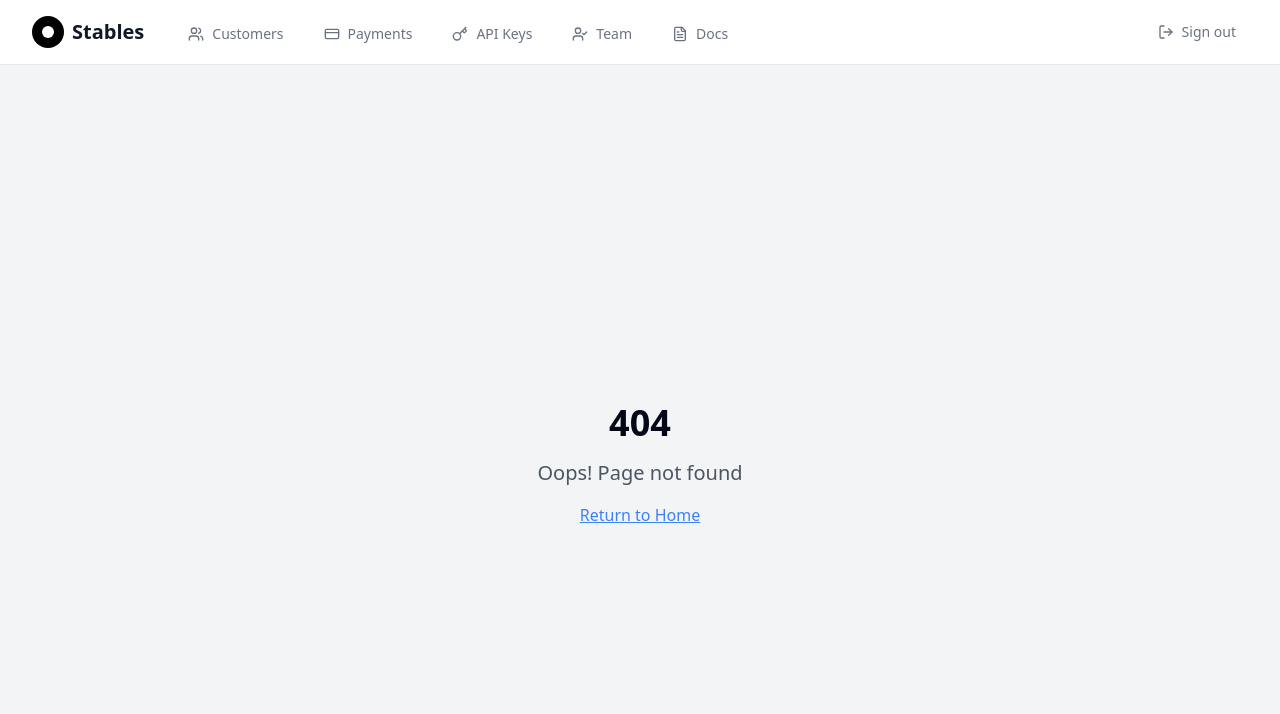
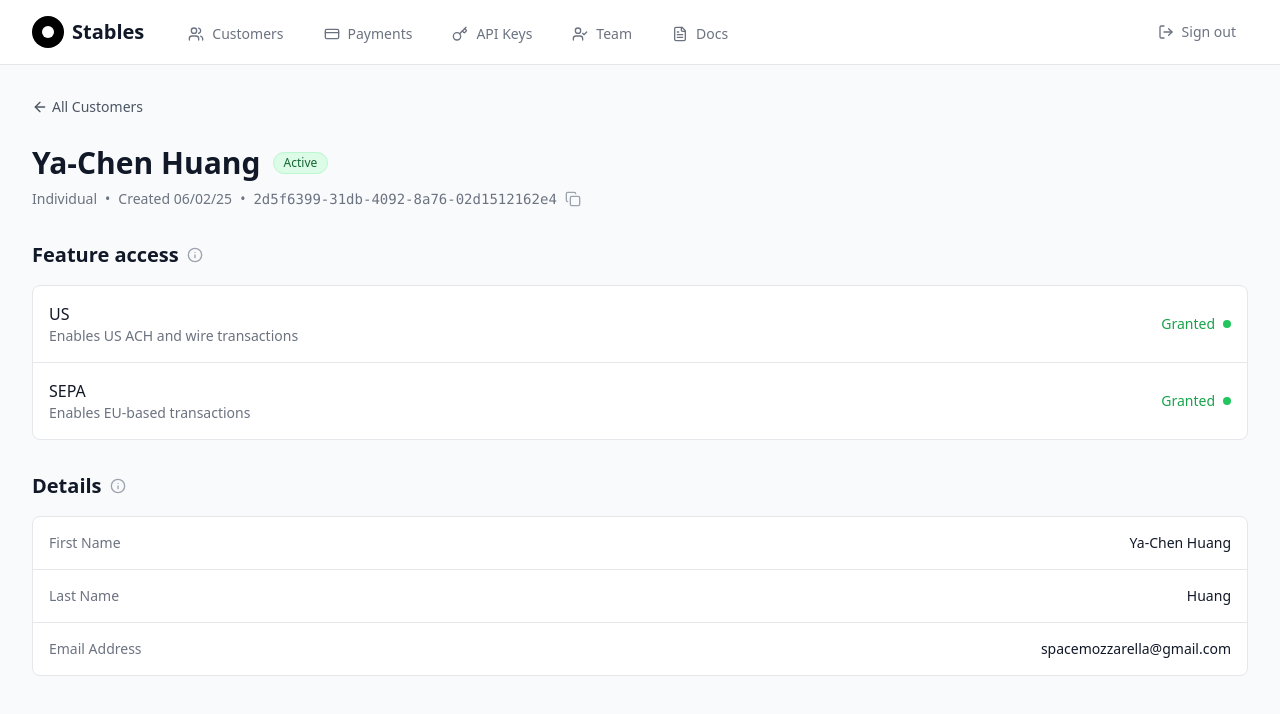
Before and after one commit to highlag555/stable-admin-view, a React (Vite) app: page /customer/1 in a window 1280 px wide. Before the commit this address had no page. Shown: the top 714 px of the page. Built offline with nearby package versions, Linux system fonts and the light colour scheme.

Commit message:
feat: Implement customer detail view
Create customer detail views for active and "needs action" customers, based on provided examples.

```diff
--- a/src/App.tsx
+++ b/src/App.tsx
@@ -6,6 +6,7 @@ import { QueryClient, QueryClientProvider } from "@tanstack/react-query";
 import { BrowserRouter, Routes, Route } from "react-router-dom";
 import Navigation from "./components/Navigation";
 import Customers from "./pages/Customers";
+import CustomerDetail from "./pages/CustomerDetail";
 import Payments from "./pages/Payments";
 import ApiKeys from "./pages/ApiKeys";
 import Team from "./pages/Team";
@@ -24,6 +25,7 @@ const App = () => (
           <Navigation />
           <Routes>
             <Route path="/" element={<Customers />} />
+            <Route path="/customer/:id" element={<CustomerDetail />} />
             <Route path="/payments" element={<Payments />} />
             <Route path="/api-keys" element={<ApiKeys />} />
             <Route path="/team" element={<Team />} />
--- /dev/null
+++ b/src/pages/CustomerDetail.tsx
@@ -0,0 +1,184 @@
+
+import { useParams, Link } from 'react-router-dom';
+import { ArrowLeft, Copy, Info } from 'lucide-react';
+import StatusBadge from '../components/StatusBadge';
+import { Button } from '../components/ui/button';
+
+const CustomerDetail = () => {
+  const { id } = useParams();
+
+  // Mock customer data - in a real app this would come from an API
+  const customers = [
+    {
+      id: '1',
+      name: 'Ya-Chen Huang',
+      type: 'Individual',
+      status: 'Active' as const,
+      dateCreated: '06/02/25',
+      customerId: '2d5f6399-31db-4092-8a76-02d1512162e4',
+      firstName: 'Ya-Chen Huang',
+      lastName: 'Huang',
+      email: 'spacemozzarella@gmail.com',
+      tasks: null,
+      featureAccess: {
+        us: 'Granted',
+        sepa: 'Granted'
+      }
+    },
+    {
+      id: '3',
+      name: 'Karensa Fisher',
+      type: 'Individual',
+      status: 'Needs action' as const,
+      dateCreated: '06/02/25',
+      customerId: '095c0013-ef79-4354-8b10-e6aedf353b3',
+      firstName: 'Karensa Fisher',
+      lastName: 'Fisher',
+      email: 'karensamclean@gmail.com',
+      tasks: 1,
+      featureAccess: {
+        us: 'Pending tasks',
+        sepa: 'Pending tasks'
+      }
+    }
+  ];
+
+  const customer = customers.find(c => c.id === id) || customers[0];
+
+  const copyToClipboard = (text: string) => {
+    navigator.clipboard.writeText(text);
+  };
+
+  return (
+    <div className="max-w-7xl mx-auto px-4 sm:px-6 lg:px-8 py-8">
+      {/* Back navigation */}
+      <div className="mb-6">
+        <Link to="/" className="inline-flex items-center text-sm text-gray-600 hover:text-gray-900">
+          <ArrowLeft className="w-4 h-4 mr-1" />
+          All Customers
+        </Link>
+      </div>
+
+      {/* Customer header */}
+      <div className="mb-8">
+        <div className="flex items-center gap-3 mb-2">
+          <h1 className="text-3xl font-bold text-gray-900">{customer.name}</h1>
+          <StatusBadge status={customer.status} />
+        </div>
+        <div className="flex items-center gap-2 text-sm text-gray-500">
+          <span>{customer.type}</span>
+          <span>•</span>
+          <span>Created {customer.dateCreated}</span>
+          <span>•</span>
+          <span className="font-mono">{customer.customerId}</span>
+          <button
+            onClick={() => copyToClipboard(customer.customerId)}
+            className="text-gray-400 hover:text-gray-600"
+          >
+            <Copy className="w-4 h-4" />
+          </button>
+        </div>
+      </div>
+
+      {/* Tasks section - only show for customers with pending tasks */}
+      {customer.tasks && (
+        <div className="mb-8">
+          <h2 className="text-xl font-semibold text-gray-900 mb-4">Tasks ({customer.tasks})</h2>
+          <div className="bg-white border border-gray-200 rounded-lg p-4">
+            <div className="flex items-center justify-between">
+              <div className="flex items-center">
+                <div className="w-8 h-8 bg-orange-100 rounded flex items-center justify-center mr-3">
+                  <Info className="w-4 h-4 text-orange-600" />
+                </div>
+                <div>
+                  <div className="font-medium text-gray-900">Add customer details</div>
+                  <div className="text-sm text-gray-500">Needed for US and SEPA</div>
+                </div>
+              </div>
+              <div className="flex gap-2">
+                <Button variant="outline" size="sm">Start</Button>
+                <Button variant="outline" size="sm">Copy link</Button>
+              </div>
+            </div>
+          </div>
+        </div>
+      )}
+
+      {/* Feature access section */}
+      <div className="mb-8">
+        <div className="flex items-center gap-2 mb-4">
+          <h2 className="text-xl font-semibold text-gray-900">Feature access</h2>
+          <Info className="w-4 h-4 text-gray-400" />
+        </div>
+        <div className="bg-white border border-gray-200 rounded-lg overflow-hidden">
+          <div className="divide-y divide-gray-200">
+            <div className="flex items-center justify-between p-4">
+              <div>
+                <div className="font-medium text-gray-900">US</div>
+                <div className="text-sm text-gray-500">Enables US ACH and wire transactions</div>
+              </div>
+              <div className="flex items-center">
+                {customer.featureAccess.us === 'Granted' ? (
+                  <div className="flex items-center text-green-600">
+                    <span className="text-sm font-medium mr-2">Granted</span>
+                    <div className="w-2 h-2 bg-green-500 rounded-full"></div>
+                  </div>
+                ) : (
+                  <div className="flex items-center text-yellow-600">
+                    <span className="text-sm font-medium mr-2">Pending tasks</span>
+                    <div className="w-2 h-2 bg-yellow-500 rounded-full"></div>
+                  </div>
+                )}
+              </div>
+            </div>
+            <div className="flex items-center justify-between p-4">
+              <div>
+                <div className="font-medium text-gray-900">SEPA</div>
+                <div className="text-sm text-gray-500">Enables EU-based transactions</div>
+              </div>
+              <div className="flex items-center">
+                {customer.featureAccess.sepa === 'Granted' ? (
+                  <div className="flex items-center text-green-600">
+                    <span className="text-sm font-medium mr-2">Granted</span>
+                    <div className="w-2 h-2 bg-green-500 rounded-full"></div>
+                  </div>
+                ) : (
+                  <div className="flex items-center text-yellow-600">
+                    <span className="text-sm font-medium mr-2">Pending tasks</span>
+                    <div className="w-2 h-2 bg-yellow-500 rounded-full"></div>
+                  </div>
+                )}
+              </div>
+            </div>
+          </div>
+        </div>
+      </div>
+
+      {/* Details section */}
+      <div>
+        <div className="flex items-center gap-2 mb-4">
+          <h2 className="text-xl font-semibold text-gray-900">Details</h2>
+          <Info className="w-4 h-4 text-gray-400" />
+        </div>
+        <div className="bg-white border border-gray-200 rounded-lg overflow-hidden">
+          <div className="divide-y divide-gray-200">
+            <div className="flex items-center justify-between p-4">
+              <div className="text-sm font-medium text-gray-500">First Name</div>
+              <div className="text-sm text-gray-900">{customer.firstName}</div>
+            </div>
+            <div className="flex items-center justify-between p-4">
+              <div className="text-sm font-medium text-gray-500">Last Name</div>
+              <div className="text-sm text-gray-900">{customer.lastName}</div>
+            </div>
+            <div className="flex items-center justify-between p-4">
+              <div className="text-sm font-medium text-gray-500">Email Address</div>
+              <div className="text-sm text-gray-900">{customer.email}</div>
+            </div>
+          </div>
+        </div>
+      </div>
+    </div>
+  );
+};
+
+export default CustomerDetail;
--- a/src/pages/Customers.tsx
+++ b/src/pages/Customers.tsx
@@ -1,19 +1,20 @@
 
 import { Search, Plus } from 'lucide-react';
+import { Link } from 'react-router-dom';
 import StatusBadge from '../components/StatusBadge';
 
 const Customers = () => {
   const customers = [
-    { name: 'Ya-Chen Huang', dateAdded: '06/02/25', type: 'Individual', status: 'Active' as const, tasks: null },
-    { name: 'Hakim Hettak', dateAdded: '06/02/25', type: 'Individual', status: 'Active' as const, tasks: null },
-    { name: 'Karensa Fisher', dateAdded: '06/02/25', type: 'Individual', status: 'Needs action' as const, tasks: 1 },
-    { name: 'Ciro Felipe Rincon Yepez', dateAdded: '06/02/25', type: 'Individual', status: 'Needs action' as const, tasks: 1 },
-    { name: 'Simon Sibiya', dateAdded: '06/02/25', type: 'Individual', status: 'Active' as const, tasks: null },
-    { name: 'Abhishek Singh', dateAdded: '06/02/25', type: 'Individual', status: 'Active' as const, tasks: null },
-    { name: 'Ayasy El Qodri', dateAdded: '06/02/25', type: 'Individual', status: 'Active' as const, tasks: null },
-    { name: 'Wan Zulazmi', dateAdded: '06/02/25', type: 'Individual', status: 'Needs action' as const, tasks: 1 },
-    { name: 'Ranjani Prasad', dateAdded: '06/01/25', type: 'Individual', status: 'Active' as const, tasks: null },
-    { name: 'Farjana Akter', dateAdded: '06/01/25', type: 'Individual', status: 'Needs action' as const, tasks: 1 },
+    { id: '1', name: 'Ya-Chen Huang', dateAdded: '06/02/25', type: 'Individual', status: 'Active' as const, tasks: null },
+    { id: '2', name: 'Hakim Hettak', dateAdded: '06/02/25', type: 'Individual', status: 'Active' as const, tasks: null },
+    { id: '3', name: 'Karensa Fisher', dateAdded: '06/02/25', type: 'Individual', status: 'Needs action' as const, tasks: 1 },
+    { id: '4', name: 'Ciro Felipe Rincon Yepez', dateAdded: '06/02/25', type: 'Individual', status: 'Needs action' as const, tasks: 1 },
+    { id: '5', name: 'Simon Sibiya', dateAdded: '06/02/25', type: 'Individual', status: 'Active' as const, tasks: null },
+    { id: '6', name: 'Abhishek Singh', dateAdded: '06/02/25', type: 'Individual', status: 'Active' as const, tasks: null },
+    { id: '7', name: 'Ayasy El Qodri', dateAdded: '06/02/25', type: 'Individual', status: 'Active' as const, tasks: null },
+    { id: '8', name: 'Wan Zulazmi', dateAdded: '06/02/25', type: 'Individual', status: 'Needs action' as const, tasks: 1 },
+    { id: '9', name: 'Ranjani Prasad', dateAdded: '06/01/25', type: 'Individual', status: 'Active' as const, tasks: null },
+    { id: '10', name: 'Farjana Akter', dateAdded: '06/01/25', type: 'Individual', status: 'Needs action' as const, tasks: 1 },
   ];
 
   return (
@@ -61,9 +62,16 @@ const Customers = () => {
             </tr>
           </thead>
           <tbody className="bg-white divide-y divide-gray-200">
-            {customers.map((customer, index) => (
-              <tr key={index} className="hover:bg-gray-50 transition-colors duration-150">
-                <td className="px-6 py-4 whitespace-nowrap text-sm font-medium text-gray-900">{customer.name}</td>
+            {customers.map((customer) => (
+              <tr key={customer.id} className="hover:bg-gray-50 transition-colors duration-150">
+                <td className="px-6 py-4 whitespace-nowrap text-sm font-medium text-gray-900">
+                  <Link
+                    to={`/customer/${customer.id}`}
+                    className="text-blue-600 hover:text-blue-800 hover:underline"
+                  >
+                    {customer.name}
+                  </Link>
+                </td>
                 <td className="px-6 py-4 whitespace-nowrap text-sm text-gray-500">{customer.dateAdded}</td>
                 <td className="px-6 py-4 whitespace-nowrap text-sm text-gray-500">{customer.type}</td>
                 <td className="px-6 py-4 whitespace-nowrap">
```
